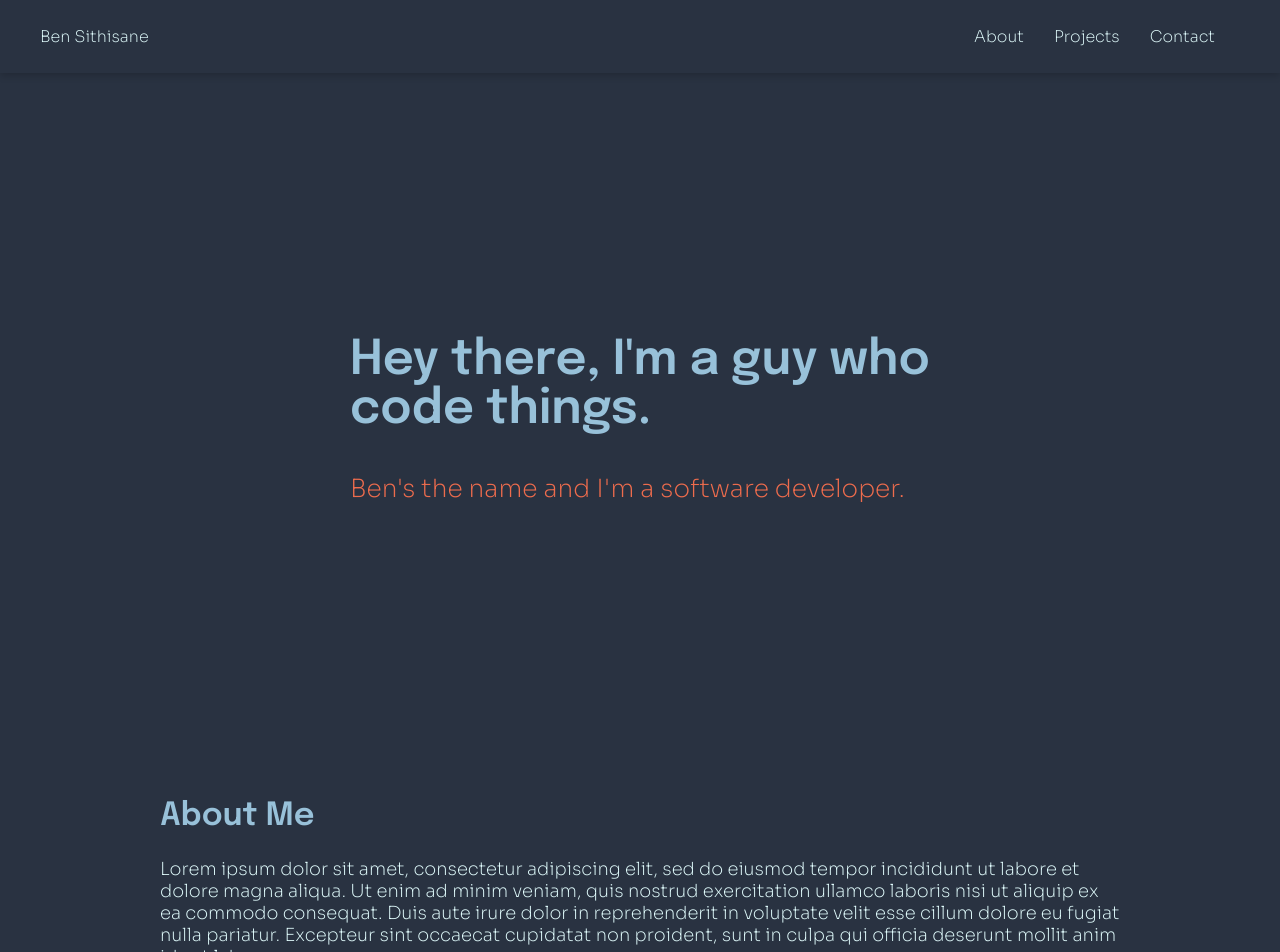
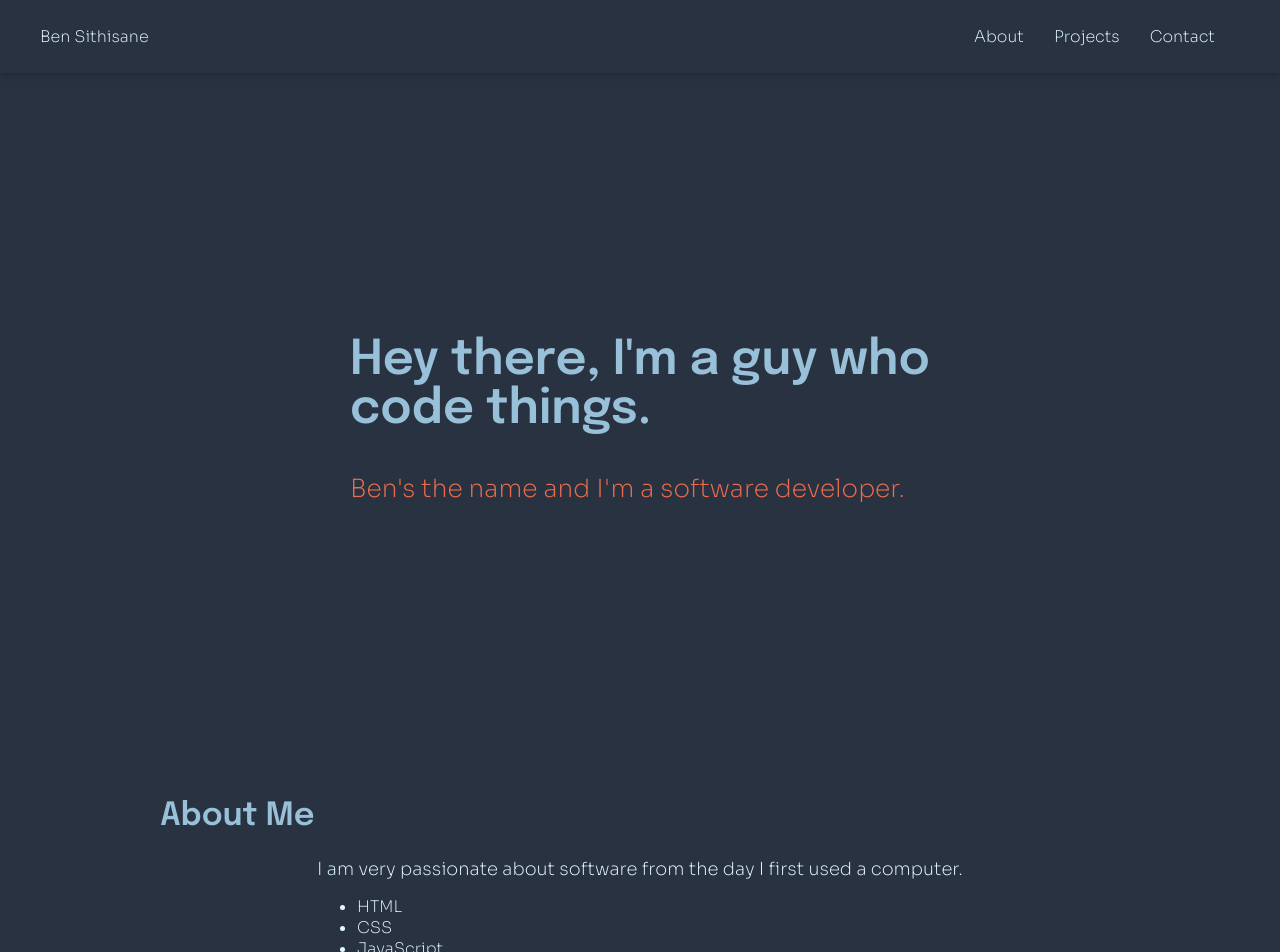
Before and after one commit to Benjamin-Sithisane/portfolio-v1, a React (Create React App) app: page / in a window 1280 px wide. Shown: the top 952 px of the page. Built offline with nearby package versions, Linux system fonts and the light colour scheme.

Commit message:
updated about.js
remove dummy texted

```diff
--- a/src/components/about.js
+++ b/src/components/about.js
@@ -75,7 +75,7 @@ const About = () => {
 
             <div className='container'>
                 <div>
-                    <p>Lorem ipsum dolor sit amet, consectetur adipiscing elit, sed do eiusmod tempor incididunt ut labore et dolore magna aliqua. Ut enim ad minim veniam, quis nostrud exercitation ullamco laboris nisi ut aliquip ex ea commodo consequat. Duis aute irure dolor in reprehenderit in voluptate velit esse cillum dolore eu fugiat nulla pariatur. Excepteur sint occaecat cupidatat non proident, sunt in culpa qui officia deserunt mollit anim id est laborum.</p>
+                    <p>I am very passionate about software from the day I first used a computer.</p>
                     <ul>
                         <li>HTML</li>
                         <li>CSS</li>
```
